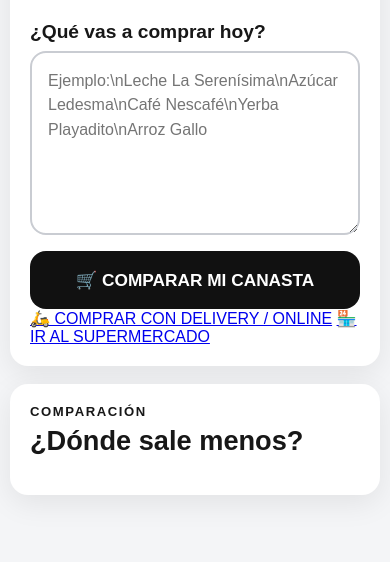
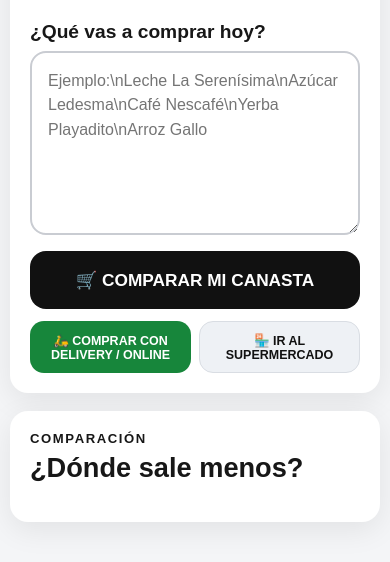
Before and after one commit to coky78/MI-CANASTA, a website with bundled scripts: page index.html in a window 390 px wide. Shown: the part 168-730 px from the top of the page. Built offline with nearby package versions, Linux system fonts and the light colour scheme.

Commit message:
style: agregar acciones de compra y desplazamiento suave

```diff
--- a/styles.css
+++ b/styles.css
@@ -5,8 +5,10 @@
 }
 
 * { box-sizing: border-box; }
+html { scroll-behavior: smooth; }
 body { margin: 0; }
 button, textarea { font: inherit; }
+a { text-decoration: none; }
 
 .app-shell {
   width: min(760px, 100%);
@@ -21,7 +23,7 @@ button, textarea { font: inherit; }
   box-shadow: 0 8px 30px rgba(0,0,0,.08);
 }
 
-.results { margin-top: 18px; }
+.results { margin-top: 18px; scroll-margin-top: 14px; }
 .eyebrow { margin: 0 0 6px; font-size: .82rem; font-weight: 800; letter-spacing: .12em; }
 h1 { margin: 0; font-size: clamp(2.4rem, 8vw, 4rem); }
 h2 { margin: 0; font-size: clamp(1.7rem, 5vw, 2.4rem); }
@@ -31,6 +33,11 @@ textarea { width: 100%; border: 2px solid #c9ccd2; border-radius: 16px; padding:
 textarea:focus { outline: 3px solid #b9d7ff; border-color: #2367d1; }
 button { width: 100%; border: 0; border-radius: 16px; min-height: 58px; margin-top: 12px; cursor: pointer; font-weight: 900; }
 .primary { background: #111; color: white; font-size: 1.08rem; }
+.purchase-actions { display: grid; grid-template-columns: 1fr 1fr; gap: 10px; margin-top: 12px; }
+.action-button { min-height: 52px; border-radius: 14px; display: flex; align-items: center; justify-content: center; padding: 10px 12px; text-align: center; font-size: .88rem; font-weight: 900; transition: transform .18s ease, box-shadow .18s ease; }
+.action-button:active { transform: scale(.98); }
+.delivery { background: #17863b; color: white; }
+.supermarket { background: #eef1f5; color: #111; border: 1px solid #d9dde3; }
 .secondary { background: #eef1f5; color: #111; }
 .cards { display: grid; gap: 12px; margin-top: 18px; }
 .card { border: 2px solid #e0e2e6; border-radius: 18px; padding: 18px; }
@@ -39,9 +46,12 @@ button { width: 100%; border: 0; border-radius: 16px; min-height: 58px; margin-t
 .store { font-size: 1.35rem; font-weight: 900; margin-top: 10px; }
 .total { font-size: 2rem; font-weight: 900; margin: 6px 0; }
 .save { font-weight: 700; }
-.buy { background: #111; color: white; }
+.buy { display: flex; align-items: center; justify-content: center; min-height: 48px; margin-top: 12px; border-radius: 12px; background: #111; color: white; font-weight: 900; }
+.card .secondary { display: flex; align-items: center; justify-content: center; min-height: 48px; margin-top: 8px; border-radius: 12px; font-weight: 900; }
 
 @media (max-width: 520px) {
   .app-shell { padding: 10px 10px 30px; }
   .hero, .results { padding: 20px; border-radius: 18px; }
+  .purchase-actions { gap: 8px; }
+  .action-button { font-size: .78rem; }
 }
```
